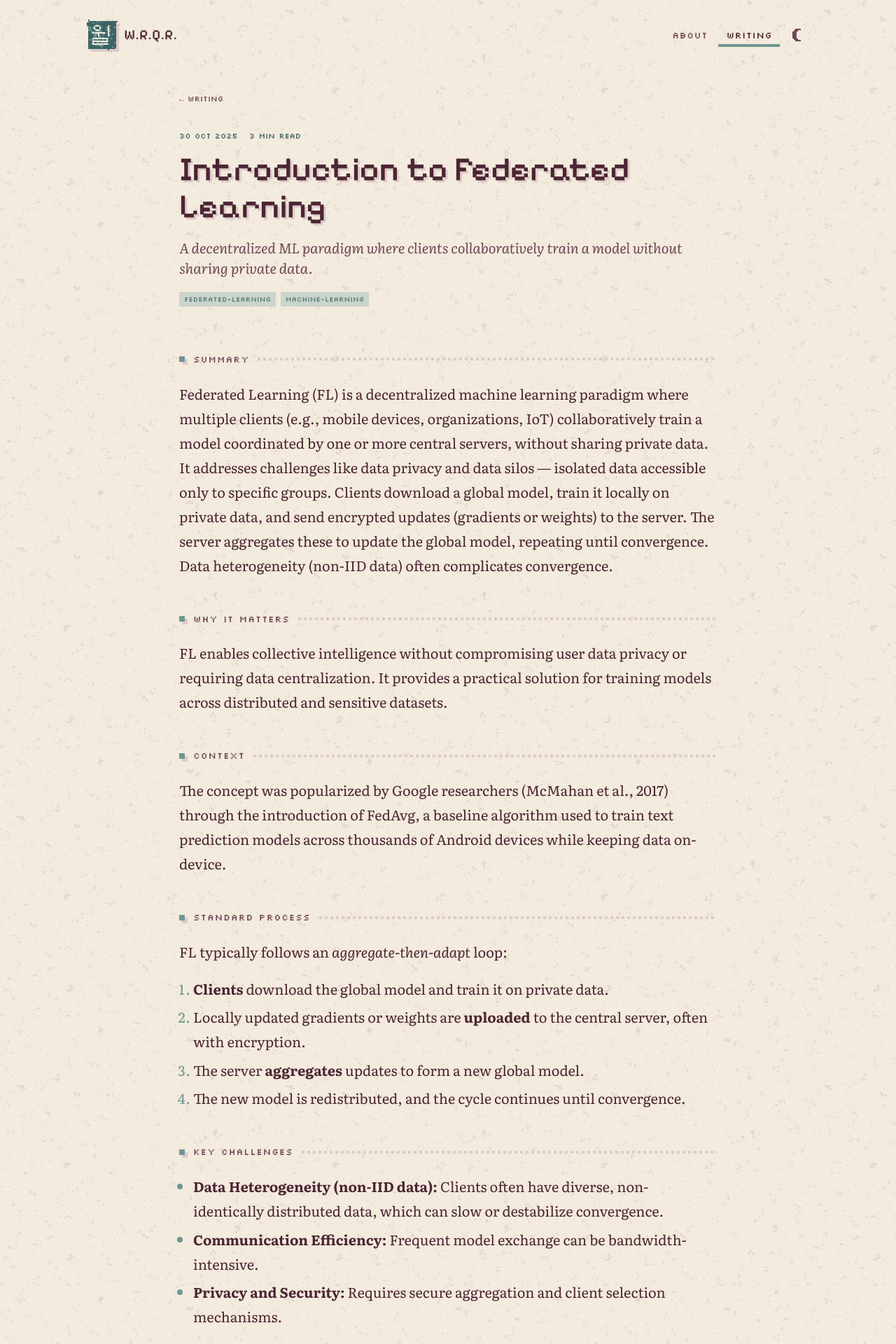
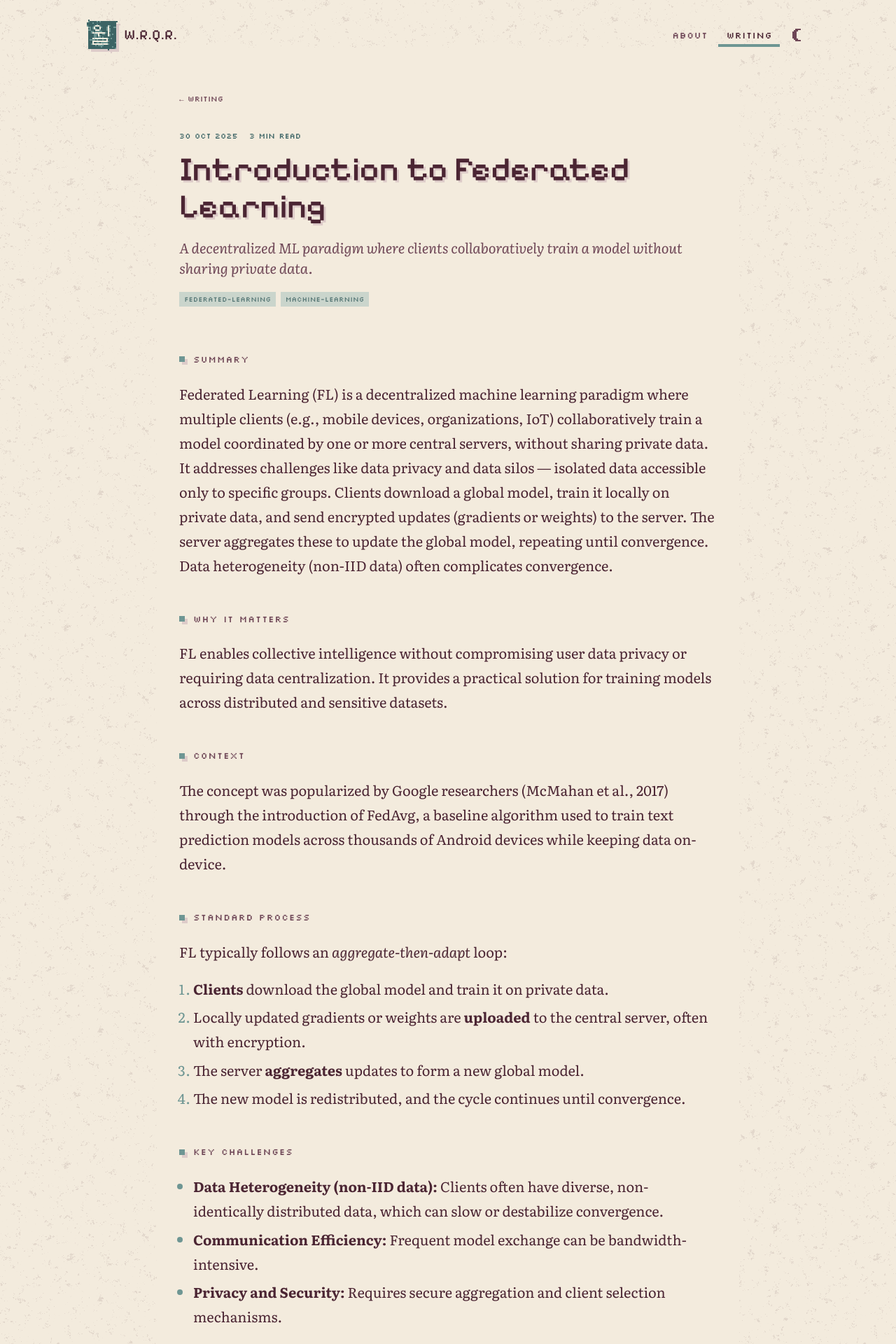
Before and after one commit to WRafell/wrafell.github.io, a Jekyll site: the page built from _posts/2025-10-30-federated-learning-intro.md, in a window 1280 px wide. Shown: the top 1920 px of the page at 70% size. Built offline with Jekyll 4.4.1, drawn with Linux system fonts in a browser that asks for light colours.

Commit message:
Remove dividers from writing and keep grain out of its text
Drops the dotted rules from the writing index and posts. Writing text now sits on a solid paper panel, so the grain stays in the margins.

AI-assisted code

```diff
--- a/_layouts/post.html
+++ b/_layouts/post.html
@@ -25,7 +25,6 @@ body_class: is-post
   </div>
 
   <footer class="post-footer">
-    <div class="pixel-rule" aria-hidden="true"></div>
     <nav class="post-pager" aria-label="More writing">
       {% if page.previous %}<a href="{{ page.previous.url | relative_url }}"><span>Older</span>{{ page.previous.title }}</a>{% else %}<span></span>{% endif %}
       {% if page.next %}<a class="next" href="{{ page.next.url | relative_url }}"><span>Newer</span>{{ page.next.title }}</a>{% endif %}
--- a/assets/css/main.css
+++ b/assets/css/main.css
@@ -516,6 +516,13 @@ mjx-container[display="true"] { overflow-x: auto; overflow-y: hidden; max-width:
 
 /* ---------- writing index ---------- */
 
+/* solid paper behind writing text so the grain stays in the margins;
+   the spread shadow widens the panel without changing the text column */
+.writing, .post {
+  background-color: var(--paper);
+  box-shadow: 0 0 0 2rem var(--paper);
+}
+
 .writing { max-width: 820px; }
 .writing-header { padding: 2.5rem 0 1rem; }
 
@@ -530,14 +537,7 @@ mjx-container[display="true"] { overflow-x: auto; overflow-y: hidden; max-width:
 .writing-header .lede { margin-bottom: 0; }
 
 .year { margin-top: 3rem; }
-.year .label { display: flex; align-items: center; gap: 0.75rem; margin: 0 0 1.5rem; }
-.year .label::after {
-  content: "";
-  flex: 1;
-  height: var(--px);
-  background-image: linear-gradient(90deg, var(--mauve-pale) 50%, transparent 50%);
-  background-size: calc(var(--px) * 2) var(--px);
-}
+.year .label { margin: 0 0 1.5rem; }
 
 .post-list { margin: 0; padding: 0; list-style: none; }
 .post-list > li {
@@ -617,6 +617,8 @@ mjx-container[display="true"] { overflow-x: auto; overflow-y: hidden; max-width:
 .post-body h1 { font-size: 1.6rem; font-weight: 700; margin: 2.5rem 0 1rem; }
 .post-body h3, .post-body h4 { font-family: var(--font-post); }
 .post-body strong, .post-body b { font-weight: 700; }
+.post-body h2::after { content: none; }
+.post-body hr { background: none; } /* keeps the section gap, drops the line */
 
 .post-footer { margin-top: 3.5rem; }
 .post-pager {
```
